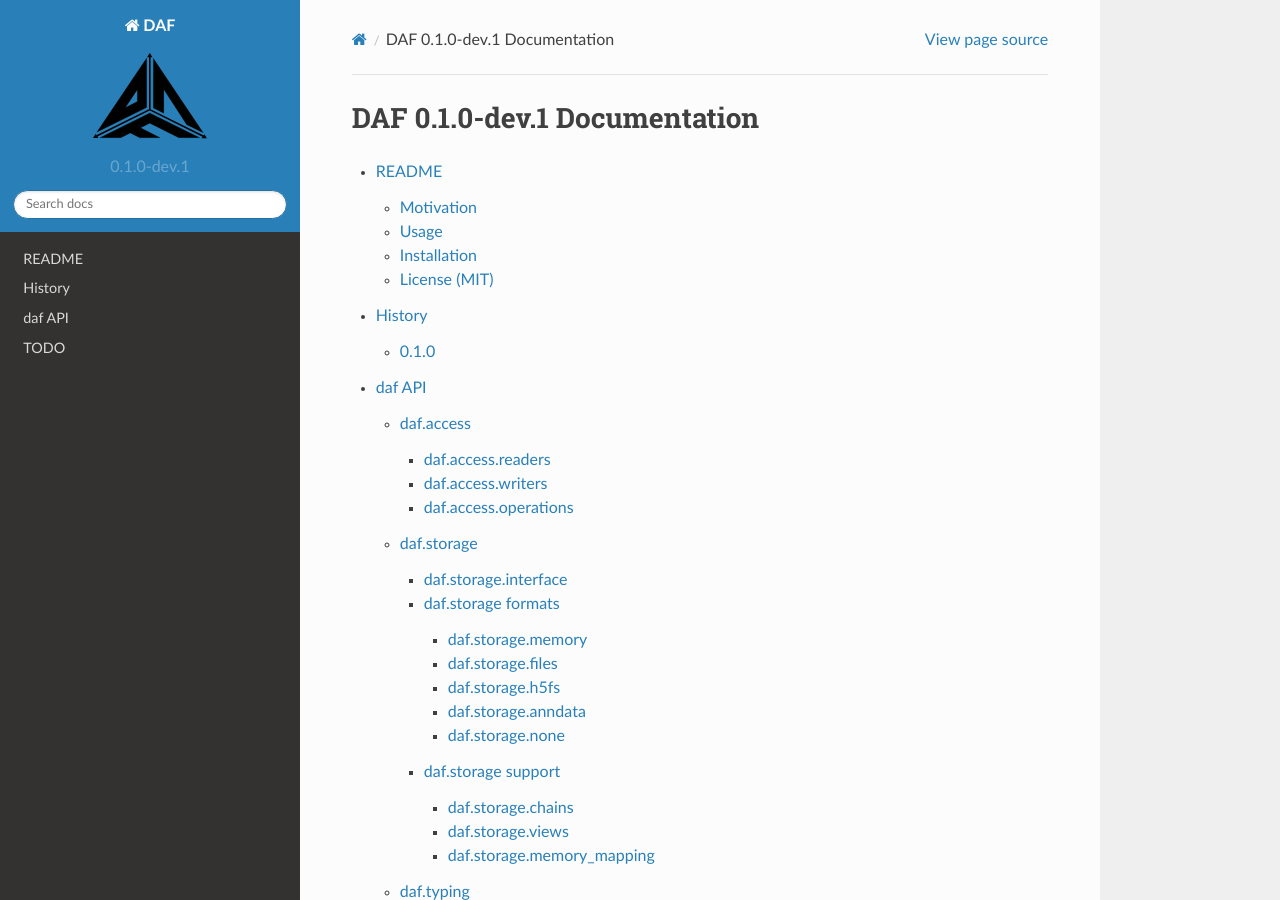
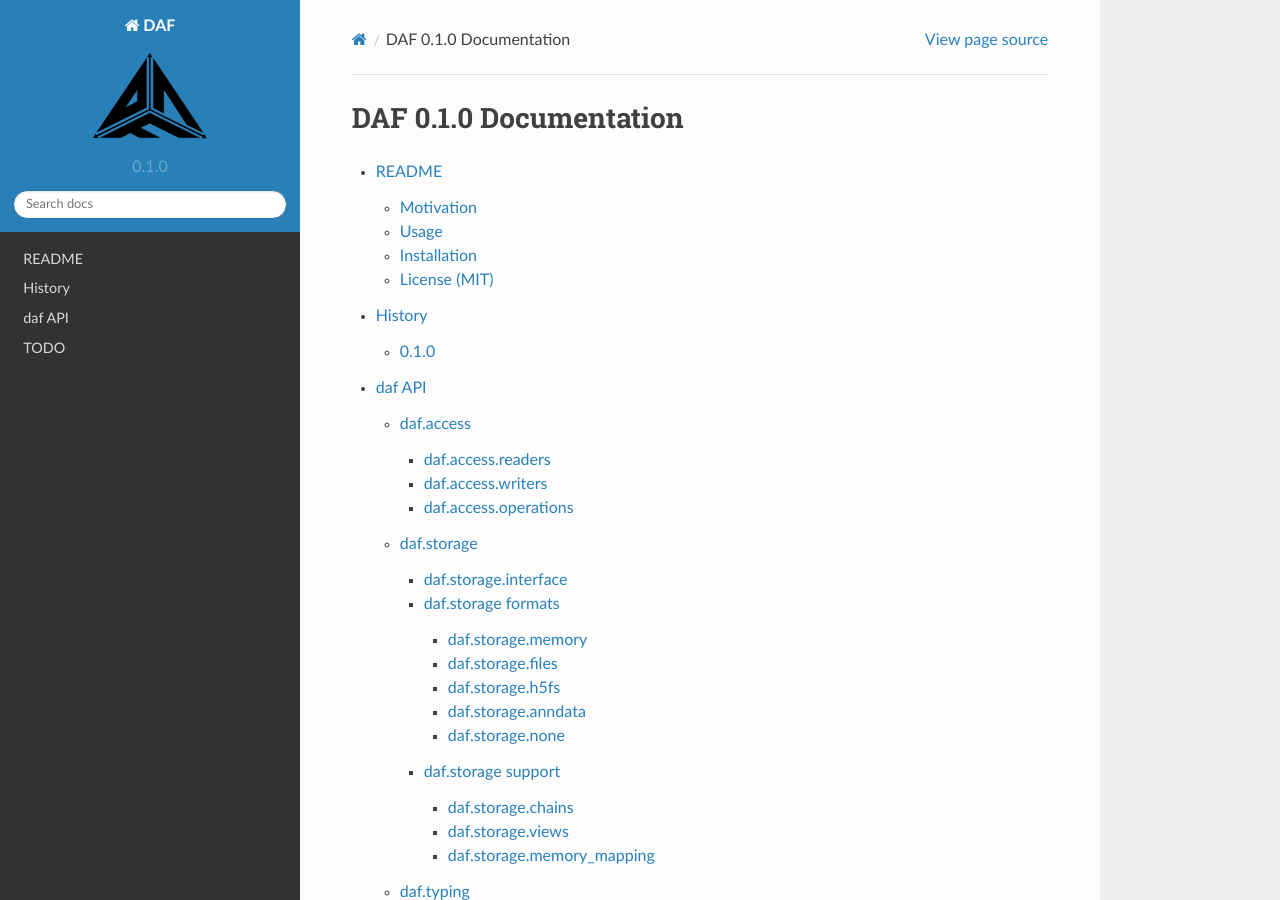
Before and after one commit to tanaylab/daf, a Sphinx documentation site: the page built from docs/index.rst, in a window 1280 px wide and 900 px high. Built offline with Sphinx 7.4.7 and the Read the Docs theme 2.0.0, drawn with Linux system fonts in a browser that asks for light colours.

Commit message:
Bump version: 0.1.0-dev.1 → 0.1.0

```diff
--- a/README.rst
+++ b/README.rst
@@ -1,4 +1,4 @@
-DAF 0.1.0-dev.1 - Data in Axes in Formats
+DAF 0.1.0 - Data in Axes in Formats
 =========================================
 
 .. image:: https://readthedocs.org/projects/dafpy/badge/?version=latest
--- a/daf/__init__.py
+++ b/daf/__init__.py
@@ -13,7 +13,7 @@ if 0:
 
 __author__ = "Oren Ben-Kiki"
 __email__ = "oren@ben-kiki.org"
-__version__ = "0.1.0-dev.1"
+__version__ = "0.1.0"
 
 # pylint: disable=wrong-import-position
 
--- a/docs/conf.py
+++ b/docs/conf.py
@@ -136,7 +136,7 @@ author = "Oren Ben-Kiki"
 # the built documents.
 #
 # The short X.Y version.
-version = "0.1.0-dev.1"
+version = "0.1.0"
 # The full version, including alpha/beta/rc tags.
 release = version
 
--- a/docs/index.rst
+++ b/docs/index.rst
@@ -1,4 +1,4 @@
-DAF 0.1.0-dev.1 Documentation
+DAF 0.1.0 Documentation
 =============================
 
 .. toctree::
--- a/setup.cfg
+++ b/setup.cfg
@@ -1,5 +1,5 @@
 [bumpversion]
-current_version = 0.1.0-dev.1
+current_version = 0.1.0
 commit = True
 tag = True
 parse =
--- a/setup.py
+++ b/setup.py
@@ -45,5 +45,5 @@ setup(
     tests_require=test_requirements,
     extras_require={"dev": dev_requirements},
     url="https://github.com/tanaylab/daf.git",
-    version="0.1.0-dev.1",
+    version="0.1.0",
 )
```
